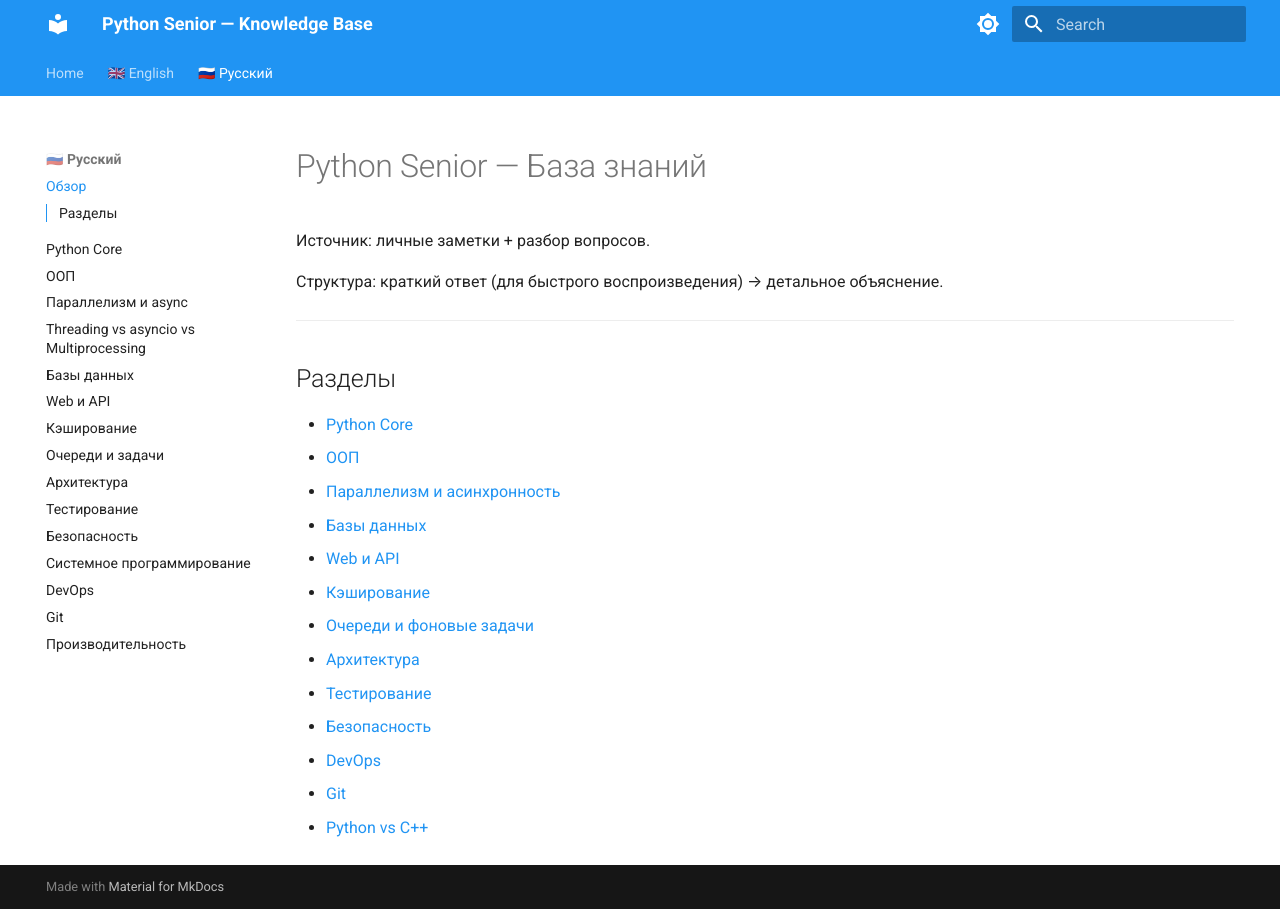
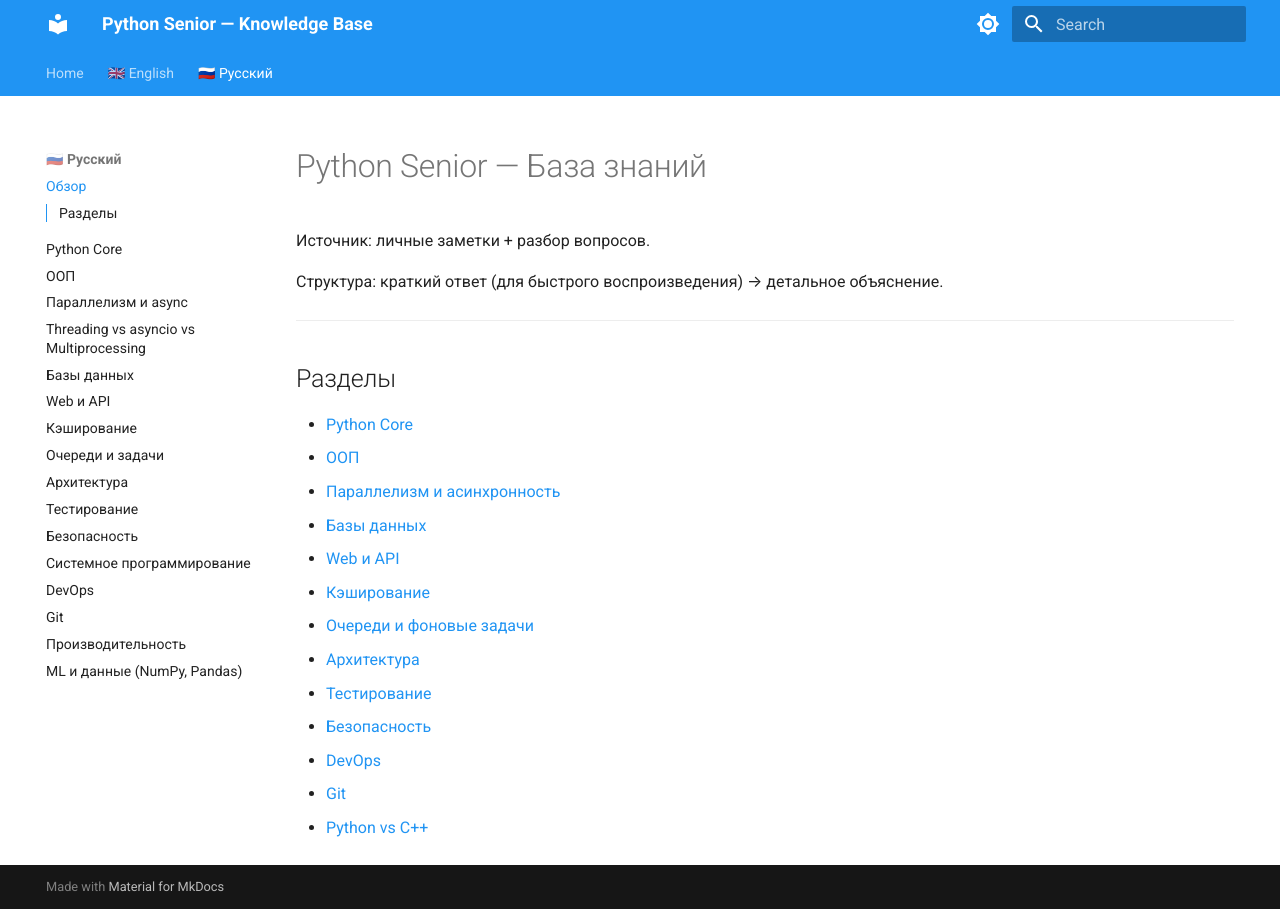
Before and after one commit to spiritEcosse/senior-kb, an MkDocs documentation site: the page built from docs/index.md, in a window 1280 px wide. Built offline with MkDocs 1.6.1 and Material for MkDocs 9.7.7, drawn with Linux system fonts in a browser that asks for light colours.

Commit message:
add: ML & Data (NumPy, Pandas) chapter

```diff
--- a/mkdocs.yml
+++ b/mkdocs.yml
@@ -62,6 +62,7 @@ nav:
     - DevOps: en/devops.md
     - Git: en/git.md
     - Performance: en/performance.md
+    - ML & Data (NumPy, Pandas): en/ml-data.md
   - "🇷🇺 Русский":
     - Обзор: index.md
     - Python Core: python-core.md
@@ -79,3 +80,4 @@ nav:
     - DevOps: devops.md
     - Git: git.md
     - Производительность: performance.md
+    - ML и данные (NumPy, Pandas): ml-data.md
```
